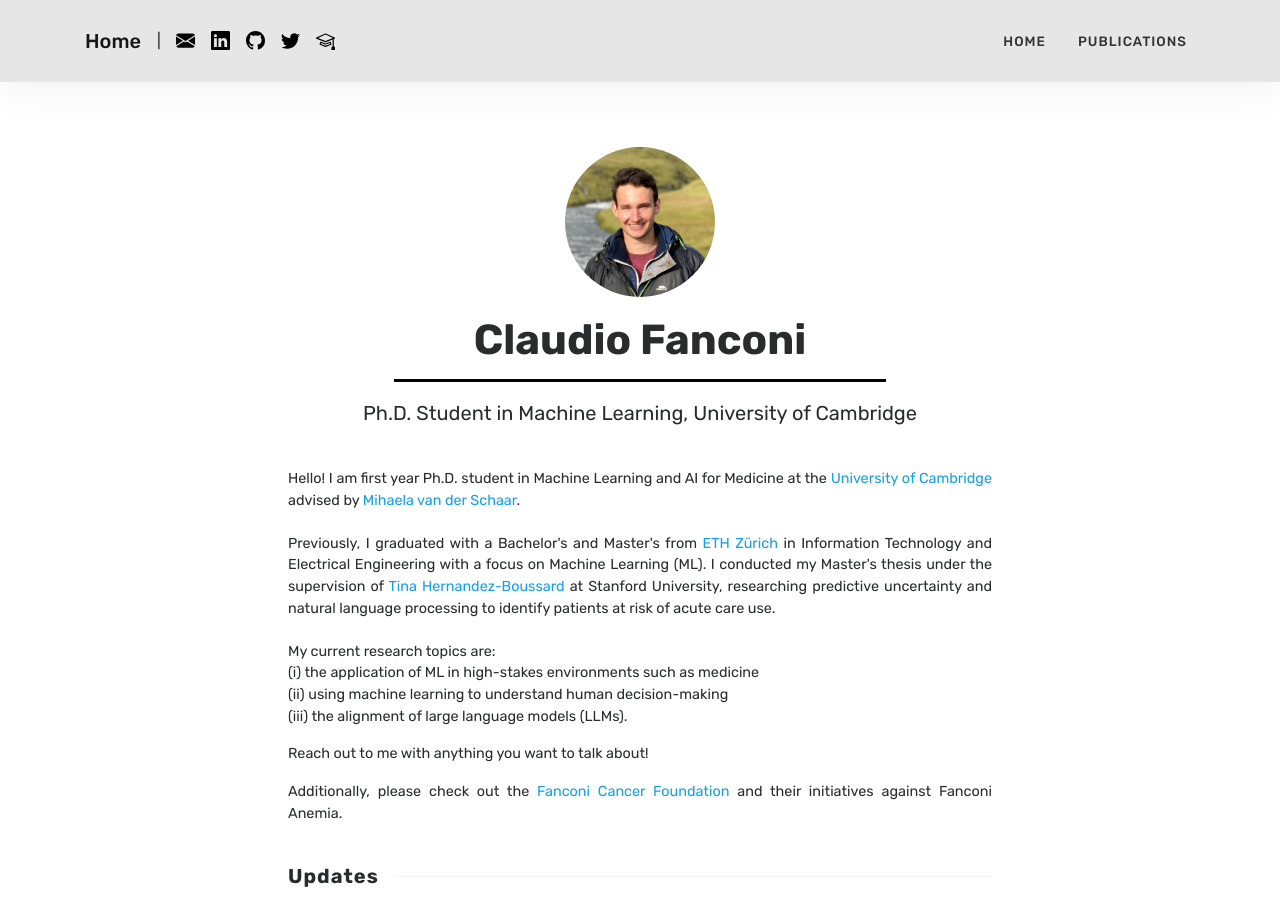
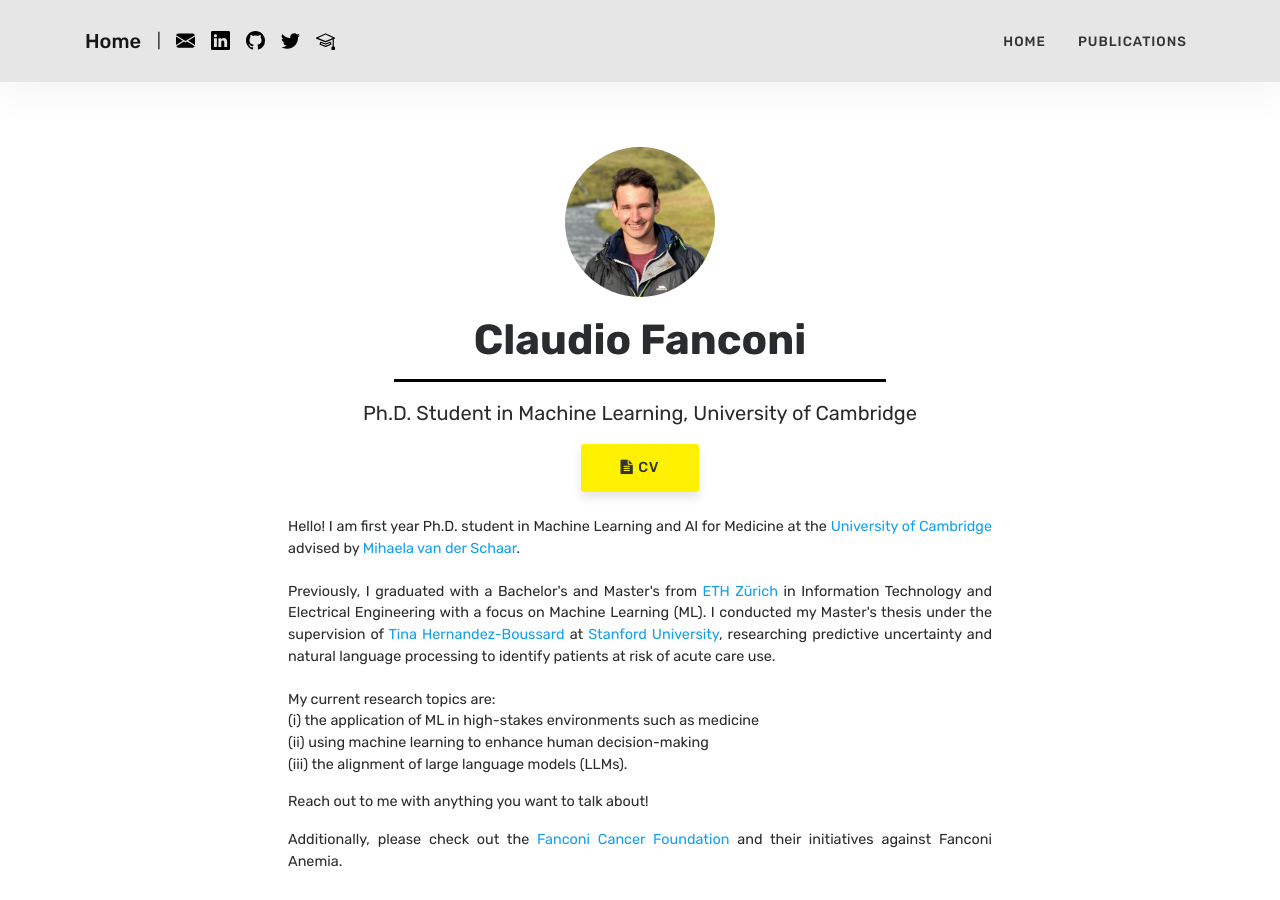
Before and after one commit to fanconic/fanconic.github.io, a Jekyll site: the page built from index.html, in a window 1280 px wide and 900 px high. Built offline with Jekyll 4.4.1, drawn with Linux system fonts in a browser that asks for light colours; the list of posts is cut into pages by our own code; some of the changed text lies outside the part shown.

Commit message:
Add updated CV

```diff
--- a/_layouts/default.html
+++ b/_layouts/default.html
@@ -160,7 +160,7 @@
 
                 <div class="copyright">
                     <p class="pull-left">
-                        Copyright © {{ site.time | date: "%Y" }} Claudio Fanconi (Last updated: Dec 24th, 2024).
+                        Copyright © {{ site.time | date: "%Y" }} Claudio Fanconi (Last updated: Jan 24th, 2025).
                     </p>
                     <p class="pull-right">
                         <!-- Please, leave credit to author unless you own a commercial license: https://www.wowthemes.net/freebies-license/ -->
--- a/index.html
+++ b/index.html
@@ -13,6 +13,14 @@ title: Home
         <hr class="intro-hr" />
         <p class="degree">Ph.D. Student in Machine Learning, University of Cambridge</p>
 
+        <!-- CV Link Section -->
+        <div style="text-align: center; margin-top: 10px;">
+            <a href="assets/documents/resume_claudio_fanconi.pdf" class="btn btn-primary"
+                style="font-size: 0.9em; text-decoration: none;">
+                <i class="fa fa-file-text"></i> CV
+            </a>
+        </div>
+
         <br />
         <p class="bio" style="font-size: 0.9em;">
             Hello! I am first year Ph.D. student in Machine Learning and AI for Medicine at the <a
@@ -23,12 +31,13 @@ title: Home
                 Zürich</a> in Information Technology and Electrical Engineering with a focus on Machine Learning (ML). I
             conducted my Master's thesis under the supervision of <a
                 href="https://med.stanford.edu/boussard-lab.html">Tina Hernandez-Boussard</a> at
-            Stanford University, researching predictive uncertainty and natural language processing to identify patients
+            <a href="https://www.stanford.edu/">Stanford University</a>, researching predictive uncertainty and natural
+            language processing to identify patients
             at risk of
             acute care use.<br /><br />
             My current research topics are:
             <br />(i) the application of ML in high-stakes environments such as medicine
-            <br />(ii) using machine learning to understand human decision-making
+            <br />(ii) using machine learning to enhance human decision-making
             <br />(iii) the alignment of large language models (LLMs).
 
         <p class="bio" style="font-size: 0.9em;">Reach out to me with anything you want to talk about!</p>
```
Also changed, not shown: 1 other file.
